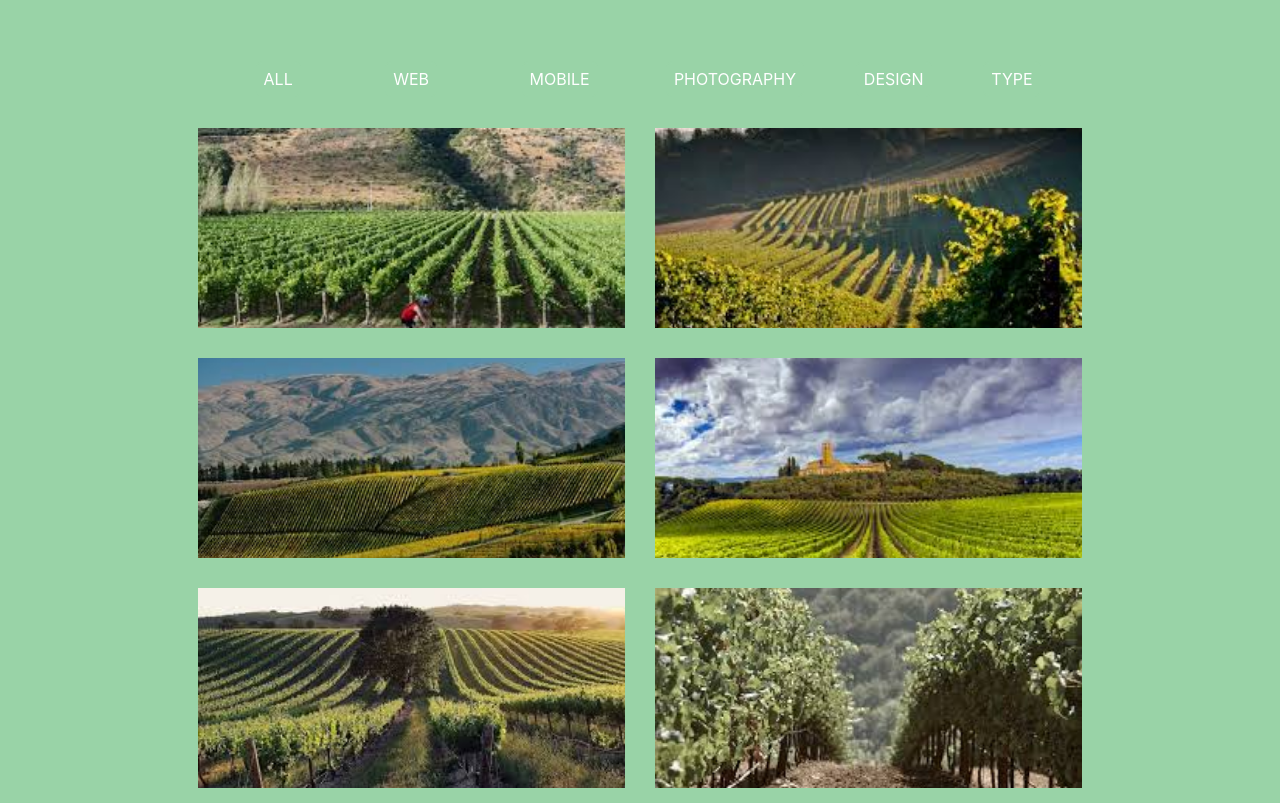
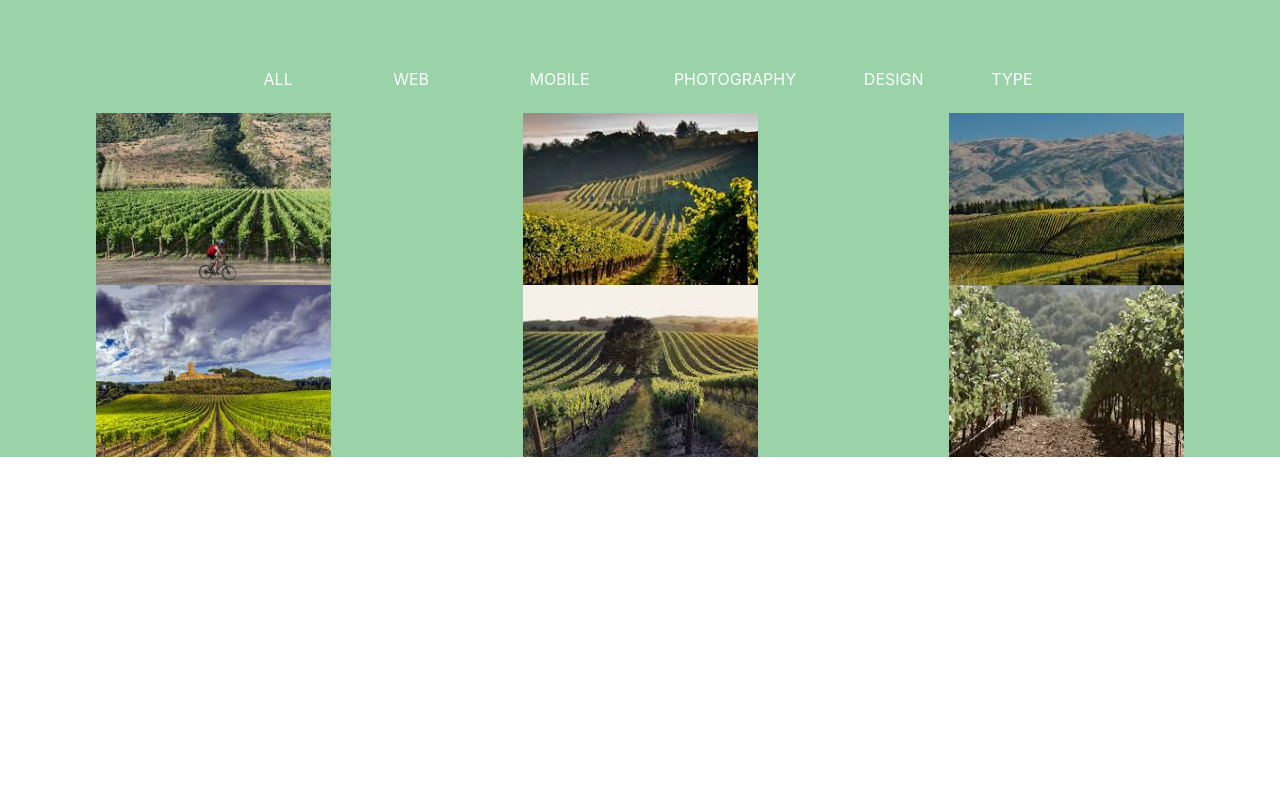
Before and after one commit to 80deardorff/colorfulFlat, a plain HTML site: page index.html in a window 1280 px wide. Shown: the part 1006-1809 px from the top of the page. After the commit the page ends 1463 px from the top, so only its background shows below. Drawn offline with nearby package versions, Linux system fonts and the light colour scheme.

Commit message:
fixed green section images

```diff
--- a/css/main.css
+++ b/css/main.css
@@ -89,13 +89,10 @@ section.row-four button.btn:focus {
   box-shadow: none;
 }
 /* ROW FIVE */
-section.row-five div {
-  margin: 15px;
-  height: 200px;
-}
 section.row-five div img {
-  width: 100%;
-  height: 100%;
+  padding: : 15px;
+  height: 172px;
+  width: 235px;
   object-fit: cover;
 }
 /* NAV BAR MEDIA QUERIES */
```
